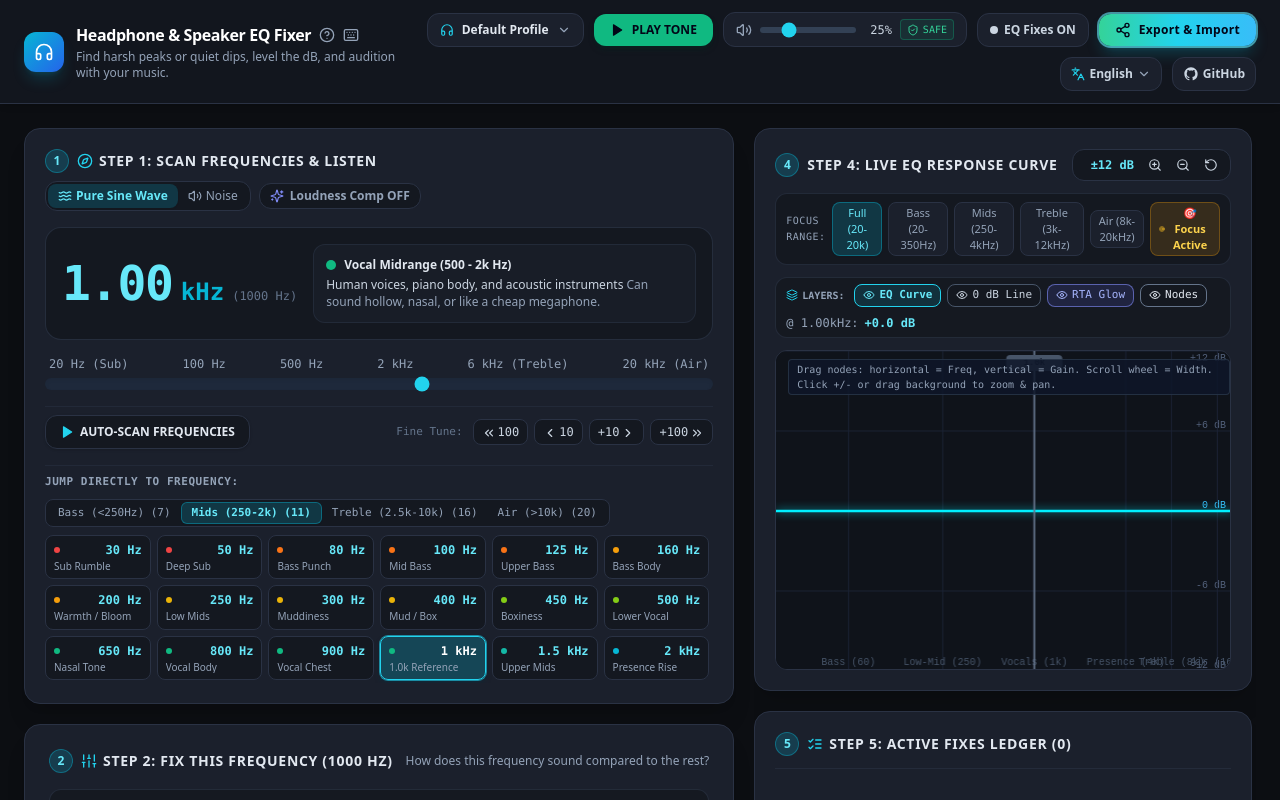
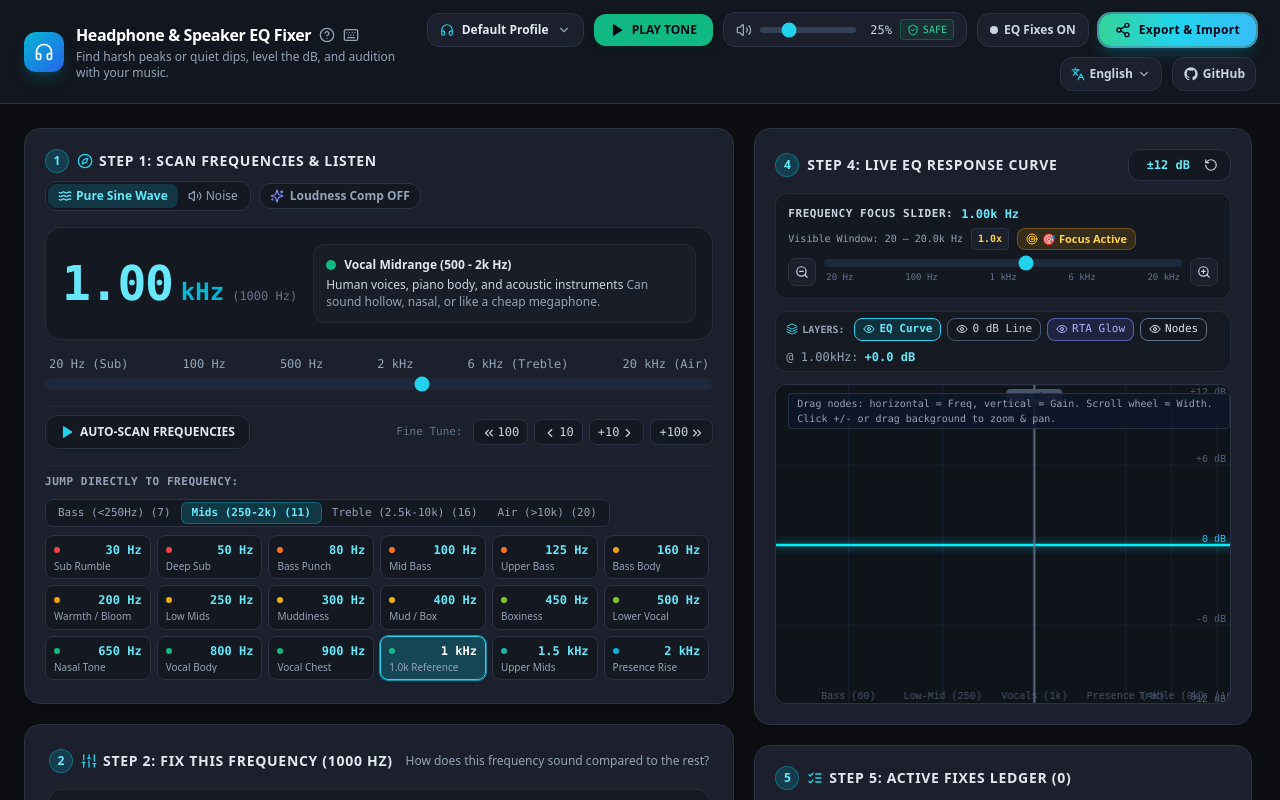
Before and after one commit to Silentishy/peq-tone-generator, a React (Vite) app: page / in a window 1280 px wide. Shown: the top 800 px of the page. Built offline with nearby package versions, Linux system fonts and the light colour scheme.

Commit message:
feat: replace Focus Range buttons with continuous Frequency Focus Slider and Zoom steppers

```diff
--- a/src/components/SimpleEQVisualizer.tsx
+++ b/src/components/SimpleEQVisualizer.tsx
@@ -6,8 +6,6 @@ import {
   Eye,
   EyeOff,
   Target,
-  ChevronLeft,
-  ChevronRight,
   Layers,
 } from 'lucide-react';
 import { EQFix, FilterWidth } from '../types/audio';
@@ -58,12 +56,11 @@ export const SimpleEQVisualizer: React.FC<SimpleEQVisualizerProps> = ({
   const [dbZoomIdx, setDbZoomIdx] = useState<number>(1); // Index 1 = ±12 dB
   const currentDbRange = DB_ZOOM_LEVELS[dbZoomIdx];
 
-  // Horizontal Frequency Zoom Window
+  // Horizontal Frequency Focus & Zoom State
+  const [horizontalZoom, setHorizontalZoom] = useState<number>(1); // 1x to 10x
+  const [focusCenterFreq, setFocusCenterFreq] = useState<number>(1000);
   const [minFreq, setMinFreq] = useState<number>(MIN_FREQ);
   const [maxFreq, setMaxFreq] = useState<number>(MAX_FREQ);
-
-  // Active Focus Range Preset Tag
-  const [activeFocusPreset, setActiveFocusPreset] = useState<string>('full');
 
   // Curve & Layer Visibility Toggles
   const [showEqCurve, setShowEqCurve] = useState<boolean>(true);
@@ -85,7 +82,35 @@ export const SimpleEQVisualizer: React.FC<SimpleEQVisualizerProps> = ({
     hasMoved: boolean;
   } | null>(null);
 
-  const isZoomedIn = minFreq > MIN_FREQ || maxFreq < MAX_FREQ || dbZoomIdx !== 1;
+  const isZoomedIn = horizontalZoom > 1 || dbZoomIdx !== 1;
+
+  // Compute and apply minFreq and maxFreq based on center frequency and zoom factor
+  const updateWindow = useCallback((centerF: number, zoom: number) => {
+    if (zoom <= 1) {
+      setMinFreq(MIN_FREQ);
+      setMaxFreq(MAX_FREQ);
+      return;
+    }
+    const totalSpan = Math.log10(MAX_FREQ) - Math.log10(MIN_FREQ);
+    const span = totalSpan / zoom;
+    const halfSpan = span / 2;
+    const centerLog = Math.log10(Math.max(MIN_FREQ, Math.min(MAX_FREQ, centerF)));
+
+    let minLog = centerLog - halfSpan;
+    let maxLog = centerLog + halfSpan;
+
+    if (minLog < Math.log10(MIN_FREQ)) {
+      minLog = Math.log10(MIN_FREQ);
+      maxLog = minLog + span;
+    }
+    if (maxLog > Math.log10(MAX_FREQ)) {
+      maxLog = Math.log10(MAX_FREQ);
+      minLog = maxLog - span;
+    }
+
+    setMinFreq(Math.round(Math.pow(10, minLog)));
+    setMaxFreq(Math.round(Math.pow(10, maxLog)));
+  }, []);
 
   // Initialize frequency sample points on log scale
   useEffect(() => {
@@ -99,138 +124,59 @@ export const SimpleEQVisualizer: React.FC<SimpleEQVisualizerProps> = ({
     freqPointsRef.current = points;
   }, [minFreq, maxFreq]);
 
-  // Zoom Handlers
+  // Zoom In / Out Handlers
   const handleZoomIn = () => {
-    // Zoom vertical dB scale
     if (dbZoomIdx > 0) {
       setDbZoomIdx((prev) => prev - 1);
     }
-    // Zoom horizontal frequency scale towards center/active frequency
-    zoomFrequencyWindow(1.6, currentFreq);
+    const nextZoom = Math.min(10, Math.round((horizontalZoom * 1.5) * 10) / 10);
+    setHorizontalZoom(nextZoom);
+    updateWindow(focusCenterFreq, nextZoom);
   };
 
   const handleZoomOut = () => {
-    // Zoom vertical dB scale out
     if (dbZoomIdx < DB_ZOOM_LEVELS.length - 1) {
       setDbZoomIdx((prev) => prev + 1);
     }
-    // Zoom horizontal frequency scale out
-    zoomFrequencyWindow(1 / 1.6, currentFreq);
+    const nextZoom = Math.max(1, Math.round((horizontalZoom / 1.5) * 10) / 10);
+    setHorizontalZoom(nextZoom);
+    updateWindow(focusCenterFreq, nextZoom);
   };
 
   const handleZoomReset = () => {
     setDbZoomIdx(1); // Reset to ±12 dB
+    setHorizontalZoom(1);
+    setFocusCenterFreq(1000);
     setMinFreq(MIN_FREQ);
     setMaxFreq(MAX_FREQ);
-    setActiveFocusPreset('full');
   };
 
-  // Zoom in/out horizontally centered on a specific frequency
-  const zoomFrequencyWindow = (factor: number, centerF: number) => {
-    const safeCenter = Math.max(minFreq, Math.min(maxFreq, centerF));
-    const logCenter = Math.log10(safeCenter);
-    const logMin = Math.log10(minFreq);
-    const logMax = Math.log10(maxFreq);
-    const currentSpan = logMax - logMin;
-    const newSpan = Math.max(0.5, Math.min(Math.log10(MAX_FREQ) - Math.log10(MIN_FREQ), currentSpan / factor));
-
-    if (newSpan >= Math.log10(MAX_FREQ) - Math.log10(MIN_FREQ)) {
-      setMinFreq(MIN_FREQ);
-      setMaxFreq(MAX_FREQ);
-      setActiveFocusPreset('full');
-      return;
-    }
-
-    const centerRatio = (logCenter - logMin) / currentSpan;
-    let nextLogMin = logCenter - centerRatio * newSpan;
-    let nextLogMax = logCenter + (1 - centerRatio) * newSpan;
-
-    if (nextLogMin < Math.log10(MIN_FREQ)) {
-      nextLogMin = Math.log10(MIN_FREQ);
-      nextLogMax = nextLogMin + newSpan;
-    }
-    if (nextLogMax > Math.log10(MAX_FREQ)) {
-      nextLogMax = Math.log10(MAX_FREQ);
-      nextLogMin = nextLogMax - newSpan;
-    }
-
-    setMinFreq(Math.round(Math.pow(10, nextLogMin)));
-    setMaxFreq(Math.round(Math.pow(10, nextLogMax)));
-    setActiveFocusPreset('custom');
+  // Focus directly around the active / current frequency
+  const handleFocusActiveFrequency = () => {
+    const nextCenter = Math.round(currentFreq);
+    setFocusCenterFreq(nextCenter);
+    const nextZoom = Math.max(3.0, horizontalZoom);
+    setHorizontalZoom(nextZoom);
+    updateWindow(nextCenter, nextZoom);
   };
 
-  // Focus directly around the active / current frequency (4x zoom)
-  const handleFocusActiveFrequency = () => {
-    const fCenter = Math.max(MIN_FREQ, Math.min(MAX_FREQ, currentFreq));
-    const spanOctaves = 1.3; // ±1.3 octaves on each side
-    let fMin = fCenter / Math.pow(2, spanOctaves);
-    let fMax = fCenter * Math.pow(2, spanOctaves);
+  // Frequency Focus Slider Handler (Logarithmic 20 Hz – 20,000 Hz)
+  const sliderLogMin = Math.log10(MIN_FREQ);
+  const sliderLogMax = Math.log10(MAX_FREQ);
+  const focusSliderVal = ((Math.log10(Math.max(MIN_FREQ, Math.min(MAX_FREQ, focusCenterFreq))) - sliderLogMin) / (sliderLogMax - sliderLogMin)) * 1000;
 
-    if (fMin < MIN_FREQ) {
-      const ratio = MIN_FREQ / fMin;
-      fMin = MIN_FREQ;
-      fMax = Math.min(MAX_FREQ, fMax * ratio);
+  const handleFocusSliderChange = (e: React.ChangeEvent<HTMLInputElement>) => {
+    const val = parseFloat(e.target.value);
+    const logVal = sliderLogMin + (val / 1000) * (sliderLogMax - sliderLogMin);
+    const nextCenter = Math.round(Math.pow(10, logVal));
+    setFocusCenterFreq(nextCenter);
+
+    // If user was at 1x, automatically apply a 2.5x zoom so focusing is immediately useful
+    const effectiveZoom = horizontalZoom === 1 ? 2.5 : horizontalZoom;
+    if (horizontalZoom === 1) {
+      setHorizontalZoom(2.5);
     }
-    if (fMax > MAX_FREQ) {
-      const ratio = fMax / MAX_FREQ;
-      fMax = MAX_FREQ;
-      fMin = Math.max(MIN_FREQ, fMin / ratio);
-    }
-
-    setMinFreq(Math.round(fMin));
-    setMaxFreq(Math.round(fMax));
-    setActiveFocusPreset('active');
-  };
-
-  // Quick Preset Frequency Ranges
-  const handleSelectFocusRange = (range: 'full' | 'bass' | 'mids' | 'treble' | 'air') => {
-    setActiveFocusPreset(range);
-    switch (range) {
-      case 'full':
-        setMinFreq(MIN_FREQ);
-        setMaxFreq(MAX_FREQ);
-        break;
-      case 'bass':
-        setMinFreq(20);
-        setMaxFreq(350);
-        break;
-      case 'mids':
-        setMinFreq(250);
-        setMaxFreq(4000);
-        break;
-      case 'treble':
-        setMinFreq(3000);
-        setMaxFreq(12000);
-        break;
-      case 'air':
-        setMinFreq(8000);
-        setMaxFreq(20000);
-        break;
-    }
-  };
-
-  // Pan frequency window horizontally by a fraction of span
-  const handlePan = (direction: 'left' | 'right') => {
-    const logMin = Math.log10(minFreq);
-    const logMax = Math.log10(maxFreq);
-    const span = logMax - logMin;
-    const shift = (direction === 'left' ? -0.35 : 0.35) * span;
-
-    let nextLogMin = logMin + shift;
-    let nextLogMax = logMax + shift;
-
-    if (nextLogMin < Math.log10(MIN_FREQ)) {
-      nextLogMin = Math.log10(MIN_FREQ);
-      nextLogMax = nextLogMin + span;
-    }
-    if (nextLogMax > Math.log10(MAX_FREQ)) {
-      nextLogMax = Math.log10(MAX_FREQ);
-      nextLogMin = nextLogMax - span;
-    }
-
-    setMinFreq(Math.round(Math.pow(10, nextLogMin)));
-    setMaxFreq(Math.round(Math.pow(10, nextLogMax)));
-    setActiveFocusPreset('custom');
+    updateWindow(nextCenter, effectiveZoom);
   };
 
   // Dynamic Frequency Landmark Grid Lines for Zoomed Views
@@ -704,9 +650,11 @@ export const SimpleEQVisualizer: React.FC<SimpleEQVisualizerProps> = ({
           nextLogMin = nextLogMax - span;
         }
 
-        setMinFreq(Math.round(Math.pow(10, nextLogMin)));
-        setMaxFreq(Math.round(Math.pow(10, nextLogMax)));
-        setActiveFocusPreset('custom');
+        const newMinF = Math.round(Math.pow(10, nextLogMin));
+        const newMaxF = Math.round(Math.pow(10, nextLogMax));
+        setMinFreq(newMinF);
+        setMaxFreq(newMaxF);
+        setFocusCenterFreq(Math.round(Math.pow(10, (nextLogMin + nextLogMax) / 2)));
       }
       return;
     }
@@ -768,13 +716,19 @@ export const SimpleEQVisualizer: React.FC<SimpleEQVisualizerProps> = ({
 
       if (e.deltaY < 0) {
         // Zoom In centered at mouse
-        zoomFrequencyWindow(1.35, hoverFreq);
+        const nextZoom = Math.min(10, Math.round((horizontalZoom * 1.3) * 10) / 10);
+        setHorizontalZoom(nextZoom);
+        setFocusCenterFreq(Math.round(hoverFreq));
+        updateWindow(hoverFreq, nextZoom);
         if (dbZoomIdx > 0 && Math.abs(e.deltaY) > 50) {
           setDbZoomIdx((prev) => prev - 1);
         }
       } else {
         // Zoom Out
-        zoomFrequencyWindow(1 / 1.35, hoverFreq);
+        const nextZoom = Math.max(1, Math.round((horizontalZoom / 1.3) * 10) / 10);
+        setHorizontalZoom(nextZoom);
+        setFocusCenterFreq(Math.round(hoverFreq));
+        updateWindow(hoverFreq, nextZoom);
         if (dbZoomIdx < DB_ZOOM_LEVELS.length - 1 && Math.abs(e.deltaY) > 50) {
           setDbZoomIdx((prev) => prev + 1);
         }
@@ -851,9 +805,11 @@ export const SimpleEQVisualizer: React.FC<SimpleEQVisualizerProps> = ({
           nextLogMin = nextLogMax - span;
         }
 
-        setMinFreq(Math.round(Math.pow(10, nextLogMin)));
-        setMaxFreq(Math.round(Math.pow(10, nextLogMax)));
-        setActiveFocusPreset('custom');
+        const newMinF = Math.round(Math.pow(10, nextLogMin));
+        const newMaxF = Math.round(Math.pow(10, nextLogMax));
+        setMinFreq(newMinF);
+        setMaxFreq(newMaxF);
+        setFocusCenterFreq(Math.round(Math.pow(10, (nextLogMin + nextLogMax) / 2)));
       }
     }
   };
@@ -882,7 +838,7 @@ export const SimpleEQVisualizer: React.FC<SimpleEQVisualizerProps> = ({
           </h2>
         </div>
 
-        {/* Zoom Controls Bar */}
+        {/* Vertical Scale Badge & Zoom Reset */}
         <div className="flex items-center space-x-1.5 bg-studio-surface px-2 py-1 rounded-xl border border-studio-border text-xs">
           <span className="text-[10px] font-mono text-slate-400 hidden xs:inline">
             {t.dbScaleLabel}
@@ -890,24 +846,6 @@ export const SimpleEQVisualizer: React.FC<SimpleEQVisualizerProps> = ({
           <span className="font-mono text-xs font-bold text-cyan-300 px-1">
             ±{currentDbRange} dB
           </span>
-
-          <button
-            type="button"
-            onClick={handleZoomIn}
-            className="p-1 rounded-lg hover:bg-slate-700 text-slate-300 hover:text-white transition active:scale-95"
-            title={t.zoomIn}
-          >
-            <ZoomIn className="w-3.5 h-3.5" />
-          </button>
-
-          <button
-            type="button"
-            onClick={handleZoomOut}
-            className="p-1 rounded-lg hover:bg-slate-700 text-slate-300 hover:text-white transition active:scale-95"
-            title={t.zoomOut}
-          >
-            <ZoomOut className="w-3.5 h-3.5" />
-          </button>
 
           <button
             type="button"
@@ -920,110 +858,82 @@ export const SimpleEQVisualizer: React.FC<SimpleEQVisualizerProps> = ({
         </div>
       </div>
 
-      {/* Focus Range Presets & Pan Bar (Focus on parts of the frequency curve) */}
-      <div className="flex flex-wrap items-center justify-between gap-2 bg-studio-surface/90 px-2.5 py-1.5 rounded-xl border border-studio-border/70 text-xs">
-        <div className="flex items-center space-x-1.5 overflow-x-auto scrollbar-none py-0.5">
-          <span className="text-[10px] font-mono text-slate-400 uppercase tracking-wider hidden sm:inline">
-            {t.focusRangeLabel}
+      {/* Frequency Focus & Zoom Slider (Replaces Focus Range Buttons) */}
+      <div className="flex flex-col gap-1.5 bg-studio-surface/90 p-2.5 sm:p-3 rounded-xl border border-studio-border/70 text-xs">
+        <div className="flex flex-wrap items-center justify-between gap-1.5">
+          <div className="flex items-center space-x-2 min-w-0">
+            <span className="text-[11px] font-mono font-bold uppercase tracking-wider text-slate-300 flex-shrink-0">
+              {t.freqFocusSliderLabel}
+            </span>
+            <span className="text-xs font-mono font-bold text-cyan-300 flex-shrink-0">
+              {focusCenterFreq >= 1000 ? `${(focusCenterFreq / 1000).toFixed(2)}k` : focusCenterFreq} Hz
+            </span>
+          </div>
+
+          <div className="flex items-center space-x-2 flex-shrink-0">
+            {/* Visible Window Readout */}
+            <span className="text-[10px] font-mono text-slate-400 hidden sm:inline">
+              {t.freqFocusVisible} {minFreq >= 1000 ? `${(minFreq / 1000).toFixed(1)}k` : minFreq} – {maxFreq >= 1000 ? `${(maxFreq / 1000).toFixed(1)}k` : maxFreq} Hz
             </span>
 
-          {/* Quick Focus Range Buttons */}
-          <button
-            type="button"
-            onClick={() => handleSelectFocusRange('full')}
-            className={`px-2 py-0.5 rounded-lg text-[11px] font-medium transition active:scale-95 ${
-              activeFocusPreset === 'full'
-                ? 'bg-cyan-500/20 text-cyan-300 font-bold border border-cyan-500/40 shadow-sm'
-                : 'bg-studio-panel border border-studio-border text-slate-400 hover:text-slate-200'
-            }`}
-          >
-            {t.focusFull}
-          </button>
+            {/* Current Zoom Multiplier Badge */}
+            <span className="text-[10px] font-mono font-bold px-1.5 py-0.5 rounded bg-studio-panel border border-studio-border text-amber-300">
+              {horizontalZoom.toFixed(1)}x
+            </span>
 
-          <button
-            type="button"
-            onClick={() => handleSelectFocusRange('bass')}
-            className={`px-2 py-0.5 rounded-lg text-[11px] font-medium transition active:scale-95 ${
-              activeFocusPreset === 'bass'
-                ? 'bg-cyan-500/20 text-cyan-300 font-bold border border-cyan-500/40 shadow-sm'
-                : 'bg-studio-panel border border-studio-border text-slate-400 hover:text-slate-200'
-            }`}
-          >
-            {t.focusBass}
-          </button>
-
-          <button
-            type="button"
-            onClick={() => handleSelectFocusRange('mids')}
-            className={`px-2 py-0.5 rounded-lg text-[11px] font-medium transition active:scale-95 ${
-              activeFocusPreset === 'mids'
-                ? 'bg-cyan-500/20 text-cyan-300 font-bold border border-cyan-500/40 shadow-sm'
-                : 'bg-studio-panel border border-studio-border text-slate-400 hover:text-slate-200'
-            }`}
-          >
-            {t.focusMids}
-          </button>
-
-          <button
-            type="button"
-            onClick={() => handleSelectFocusRange('treble')}
-            className={`px-2 py-0.5 rounded-lg text-[11px] font-medium transition active:scale-95 ${
-              activeFocusPreset === 'treble'
-                ? 'bg-cyan-500/20 text-cyan-300 font-bold border border-cyan-500/40 shadow-sm'
-                : 'bg-studio-panel border border-studio-border text-slate-400 hover:text-slate-200'
-            }`}
-          >
-            {t.focusTreble}
-          </button>
-
-          <button
-            type="button"
-            onClick={() => handleSelectFocusRange('air')}
-            className={`px-2 py-0.5 rounded-lg text-[11px] font-medium transition active:scale-95 ${
-              activeFocusPreset === 'air'
-                ? 'bg-cyan-500/20 text-cyan-300 font-bold border border-cyan-500/40 shadow-sm'
-                : 'bg-studio-panel border border-studio-border text-slate-400 hover:text-slate-200'
-            }`}
-          >
-            {t.focusAir}
-          </button>
-
-          {/* Focus on Active Frequency Button */}
+            {/* Focus on Active Tone Frequency */}
             <button
               type="button"
               onClick={handleFocusActiveFrequency}
               className="px-2 py-0.5 rounded-lg text-[11px] font-bold bg-amber-500/15 hover:bg-amber-500/25 border border-amber-500/30 text-amber-300 transition active:scale-95 flex items-center gap-1 shadow-sm"
-            title="Focus zoom directly on current tone frequency"
+              title="Center frequency focus on current tone frequency"
             >
               <Target className="w-3 h-3 text-amber-400" />
               <span>{t.focusActiveBtn}</span>
             </button>
           </div>
+        </div>
 
-        {/* Pan Controls (visible when zoomed in) */}
-        {isZoomedIn && (
-          <div className="flex items-center space-x-1">
+        {/* The Slider Row with Zoom +/- Steppers */}
+        <div className="flex items-center space-x-2 pt-0.5">
           <button
             type="button"
-              onClick={() => handlePan('left')}
-              className="p-1 rounded bg-studio-panel hover:bg-slate-700 border border-studio-border text-slate-300 hover:text-white transition active:scale-95"
-              title={t.panLeft}
+            onClick={handleZoomOut}
+            className="p-1.5 rounded-lg bg-studio-panel hover:bg-slate-700 border border-studio-border text-slate-300 hover:text-white transition active:scale-95 flex-shrink-0"
+            title={t.zoomOut}
           >
-              <ChevronLeft className="w-3.5 h-3.5" />
+            <ZoomOut className="w-3.5 h-3.5" />
           </button>
-            <span className="text-[10px] font-mono text-slate-400">
-              {minFreq >= 1000 ? `${(minFreq / 1000).toFixed(1)}k` : `${minFreq}`}-{maxFreq >= 1000 ? `${(maxFreq / 1000).toFixed(1)}k` : `${maxFreq}`}Hz
-            </span>
+
+          {/* Smooth Logarithmic Focus Center Slider */}
+          <div className="flex-1 flex flex-col gap-0.5">
+            <input
+              type="range"
+              min="0"
+              max="1000"
+              step="1"
+              value={focusSliderVal}
+              onChange={handleFocusSliderChange}
+              className="w-full h-2 bg-slate-800 rounded-lg appearance-none cursor-pointer accent-cyan-400"
+            />
+            <div className="flex justify-between text-[9px] font-mono text-slate-500 px-0.5">
+              <span>20 Hz</span>
+              <span>100 Hz</span>
+              <span>1 kHz</span>
+              <span>6 kHz</span>
+              <span>20 kHz</span>
+            </div>
+          </div>
+
           <button
             type="button"
-              onClick={() => handlePan('right')}
-              className="p-1 rounded bg-studio-panel hover:bg-slate-700 border border-studio-border text-slate-300 hover:text-white transition active:scale-95"
-              title={t.panRight}
+            onClick={handleZoomIn}
+            className="p-1.5 rounded-lg bg-studio-panel hover:bg-slate-700 border border-studio-border text-slate-300 hover:text-white transition active:scale-95 flex-shrink-0"
+            title={t.zoomIn}
           >
-              <ChevronRight className="w-3.5 h-3.5" />
+            <ZoomIn className="w-3.5 h-3.5" />
           </button>
         </div>
-        )}
       </div>
 
       {/* Curve Visibility Toggle Chips Bar */}
--- a/src/utils/i18n.ts
+++ b/src/utils/i18n.ts
@@ -110,15 +110,11 @@ export interface Translations {
   toggleCurveBaseline: string;
   toggleCurveRta: string;
   toggleCurveNodes: string;
-  focusRangeLabel: string;
-  focusFull: string;
-  focusBass: string;
-  focusMids: string;
-  focusTreble: string;
-  focusAir: string;
+  freqFocusSliderLabel: string;
+  freqFocusCenter: string;
+  freqFocusVisible: string;
+  zoomLevelLabel: string;
   focusActiveBtn: string;
-  panLeft: string;
-  panRight: string;
 
   // Fixes List (Step 5)
   step4Title: string;
@@ -317,15 +313,11 @@ export const TRANSLATIONS: Record<Language, Translations> = {
     toggleCurveBaseline: '0 dB Line',
     toggleCurveRta: 'RTA Glow',
     toggleCurveNodes: 'Nodes',
-    focusRangeLabel: 'Focus Range:',
-    focusFull: 'Full (20-20k)',
-    focusBass: 'Bass (20-350Hz)',
-    focusMids: 'Mids (250-4kHz)',
-    focusTreble: 'Treble (3k-12kHz)',
-    focusAir: 'Air (8k-20kHz)',
+    freqFocusSliderLabel: 'Frequency Focus Slider:',
+    freqFocusCenter: 'Center:',
+    freqFocusVisible: 'Visible Window:',
+    zoomLevelLabel: 'Zoom:',
     focusActiveBtn: '🎯 Focus Active',
-    panLeft: 'Pan Left',
-    panRight: 'Pan Right',
 
     // Fixes List
     step4Title: 'My EQ Fixes',
@@ -523,15 +515,11 @@ export const TRANSLATIONS: Record<Language, Translations> = {
     toggleCurveBaseline: '0 dB 基准线',
     toggleCurveRta: '实时光谱',
     toggleCurveNodes: '调节节点',
-    focusRangeLabel: '频段聚焦：',
-    focusFull: '全频 (20-20k)',
-    focusBass: '低频 (20-350Hz)',
-    focusMids: '中频 (250-4kHz)',
-    focusTreble: '高频 (3k-12kHz)',
-    focusAir: '极高频 (8k-20kHz)',
+    freqFocusSliderLabel: '频段聚焦滑块：',
+    freqFocusCenter: '中心：',
+    freqFocusVisible: '显示范围：',
+    zoomLevelLabel: '缩放：',
     focusActiveBtn: '🎯 聚焦当前点',
-    panLeft: '向左平移',
-    panRight: '向右平移',
 
     // Fixes List
     step4Title: '已应用的 EQ 修正清单',
```
Lines whose indentation alone changed are shown as unchanged.
